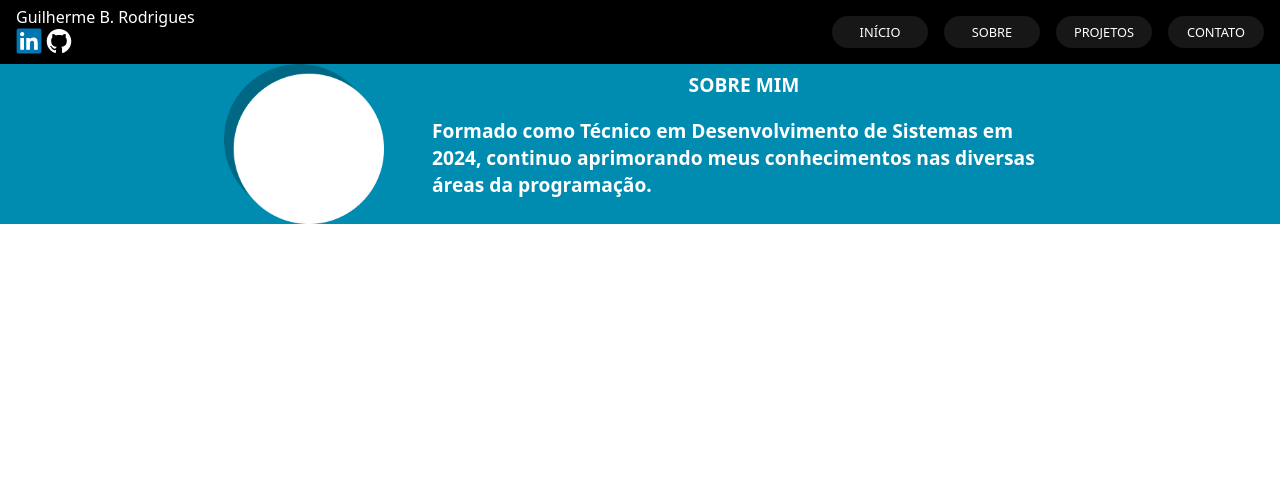
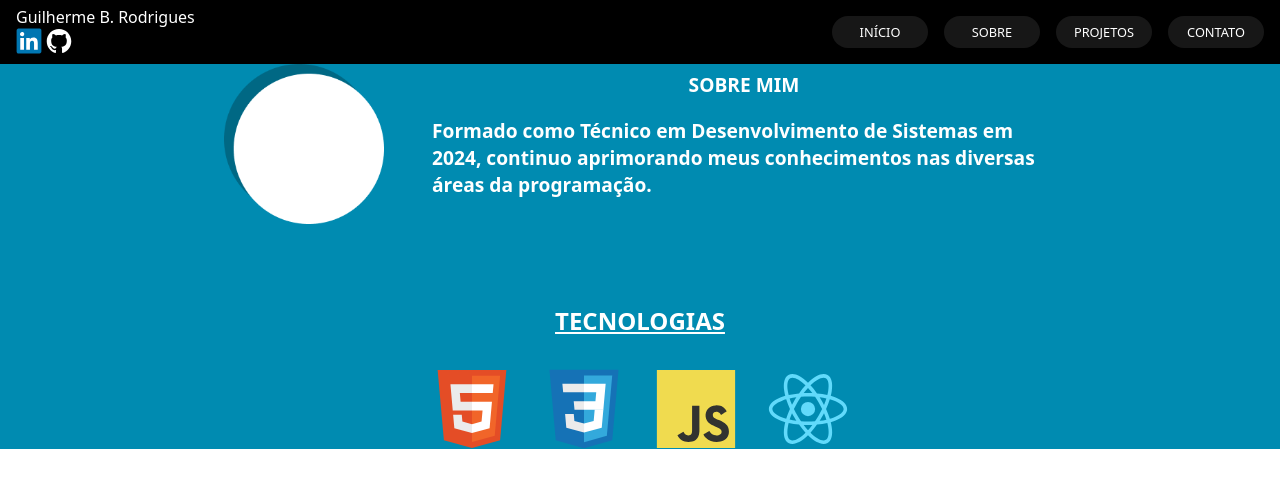
Before and after one commit to GuiiBranco/Portfolio-Guilherme-Rodrigues, a plain HTML site: page index.html in a window 1280 px wide. Drawn offline with Linux system fonts and the light colour scheme.

Commit message:
Adicionando seção 'Tecnologias' à página

```diff
--- a/index.html
+++ b/index.html
@@ -36,6 +36,15 @@
                 <p>Formado como Técnico em Desenvolvimento de Sistemas em 2024, continuo aprimorando meus conhecimentos nas diversas áreas da programação.</p>
             </div>
         </div>
+        <div class="tecnologies">
+            <span>TECNOLOGIAS</span>
+            <div>
+                <img src="./img/tecnologies/html5-original.svg" alt="HTML5" class="tecnologieImg">
+                <img src="./img/tecnologies/css3-original.svg" alt="CSS3" class="tecnologieImg">
+                <img src="./img/tecnologies/javascript-original.svg" alt="JavaScript" class="tecnologieImg">
+                <img src="./img/tecnologies/react-original.svg" alt="ReactJS" class="tecnologieImg">
+            </div>
+        </div>
     </main>
 </body>
 </html>
--- a/style.css
+++ b/style.css
@@ -85,3 +85,29 @@ main {
     font-size: 1.2rem;
     font-weight: 600;
 }
+
+.tecnologies {
+    display: flex;
+    flex-direction: column;
+    align-items: center;
+    gap: 2rem;
+    margin-top: 5rem;
+}
+
+.tecnologies span {
+    color: var(--text-color);
+    font-size: 1.5rem;
+    font-weight: 600;
+    text-decoration: underline;
+}
+
+.tecnologies div {
+    display: flex;
+    justify-content: center;
+    align-items: center;
+    gap: 2rem;
+}
+
+.tecnologieImg {
+    height: 5rem;
+}
```
Also changed, not shown: img/tecnologies/css3-original.svg (added), img/tecnologies/html5-original.svg (added), img/tecnologies/javascript-original.svg (added), img/tecnologies/react-original.svg (added).
